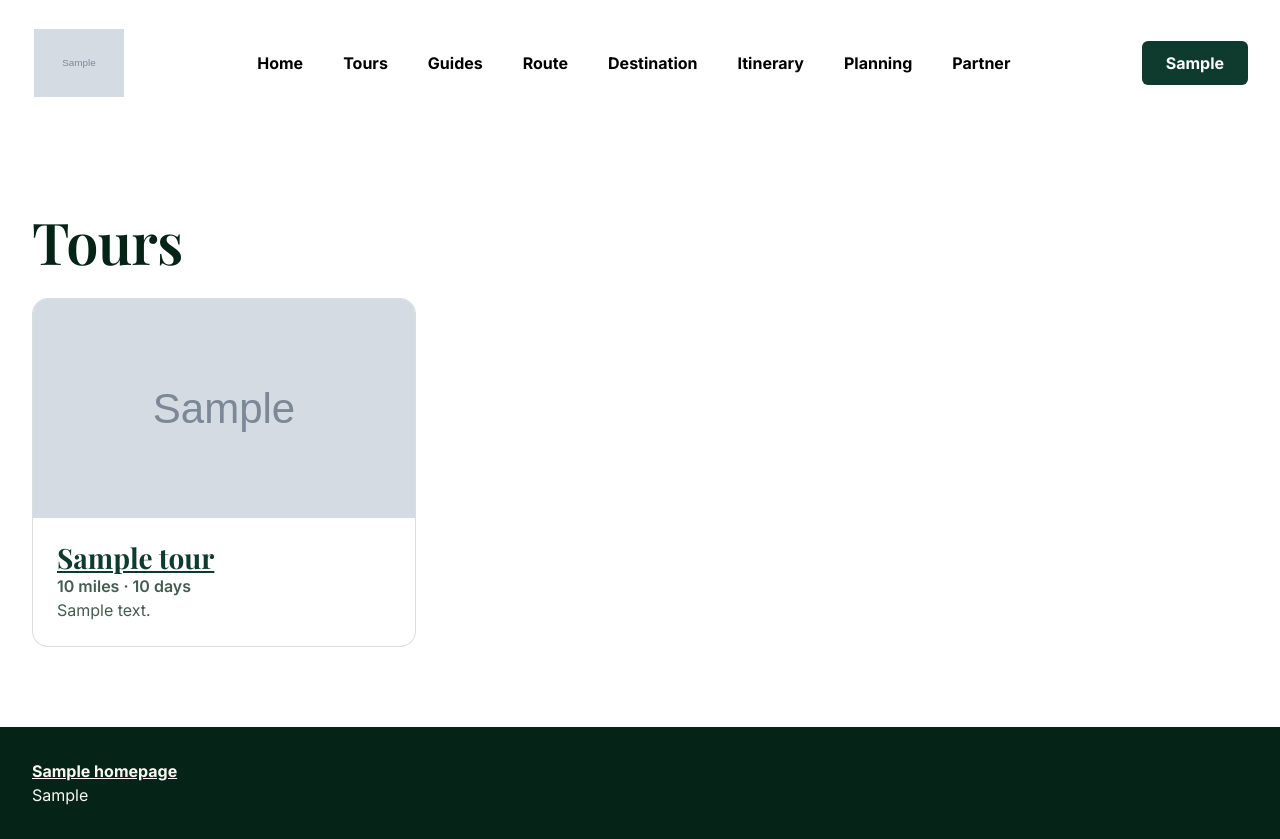
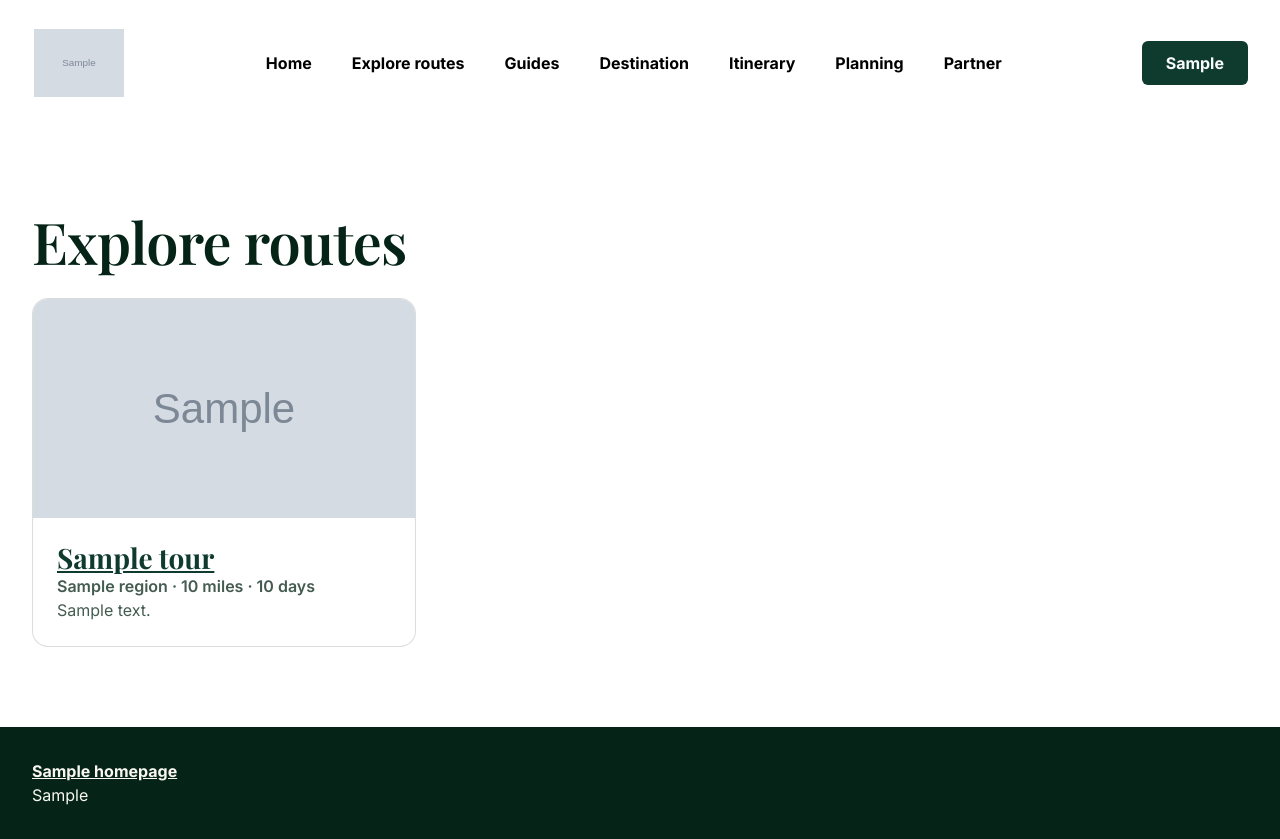
Before and after one commit to Griftersbar/EA600, a Django app: template templates/siteapp/tour_list.html in a window 1280 px wide. Run offline with Django 5.2, Linux system fonts and the light colour scheme; the template is opened without the code that fills it: most values are stand-ins (such as "Sample title", 1, 10 or a date in 2020); grey boxes marked "Sample" are stand-in pictures; parts of the project's set-up code (start-up, migrations or seed data) failed here and were passed over.

Commit message:
Make published routes easier to discover

```diff
--- a/siteapp/admin.py
+++ b/siteapp/admin.py
@@ -48,7 +48,7 @@ class TourAdmin(admin.ModelAdmin):
     list_display = ("title", "is_published", "position", "duration_days", "distance_miles")
     list_filter = ("is_published",)
     list_editable = ("is_published", "position")
-    search_fields = ("title", "summary", "slug")
+    search_fields = ("title", "region", "summary", "slug")
     prepopulated_fields = {"slug": ("title",)}
     autocomplete_fields = ("cover", "map_image", "gallery")
     inlines = (TourStopInline, ItineraryDayInline)
--- a/siteapp/builder_forms.py
+++ b/siteapp/builder_forms.py
@@ -39,7 +39,7 @@ class TourBuilderForm(forms.ModelForm):
     class Meta:
         model = Tour
         fields = (
-            "title", "slug", "summary", "description", "cover", "map_image", "gallery",
+            "title", "slug", "summary", "description", "region", "cover", "map_image", "gallery",
             "distance_miles", "duration_days", "counties", "start_finish", "best_season", "road_types", "position",
         )
         labels = {"slug": "URL slug", "position": "Catalogue order", "gallery": "Gallery photos"}
--- a/siteapp/models.py
+++ b/siteapp/models.py
@@ -66,6 +66,7 @@ class Tour(OrderedContent):
     slug = models.SlugField(max_length=160, unique=True, help_text="Part of the public URL. Keep it stable once published.")
     summary = models.TextField(help_text="Short introduction for the tour list.")
     description = models.TextField(blank=True)
+    region = models.CharField(max_length=120, blank=True, help_text="Shown on route cards.")
     cover = models.ForeignKey(Photo, on_delete=models.SET_NULL, null=True, blank=True, related_name="+")
     map_image = models.ForeignKey(Photo, on_delete=models.SET_NULL, null=True, blank=True, related_name="+")
     gallery = models.ManyToManyField(Photo, blank=True, related_name="+")
--- a/siteapp/views.py
+++ b/siteapp/views.py
@@ -62,7 +62,7 @@ def home(request):
 def tour_list(request):
     page = Paginator(published_tours(), 12).get_page(request.GET.get("page"))
     return render(request, "siteapp/tour_list.html", {
-        "homepage": homepage_content(), "page": page, "page_title": "Tours · EA600",
+        "homepage": homepage_content(), "page": page, "page_title": "Explore routes · EA600",
     })
 
 
--- a/templates/siteapp/builder/edit.html
+++ b/templates/siteapp/builder/edit.html
@@ -28,6 +28,7 @@
                     {% include "siteapp/builder/field.html" with field=form.slug %}
                     {% include "siteapp/builder/field.html" with field=form.summary full=True %}
                     {% include "siteapp/builder/field.html" with field=form.description full=True %}
+                    {% include "siteapp/builder/field.html" with field=form.region full=True %}
                     {% include "siteapp/builder/field.html" with field=form.distance_miles %}
                     {% include "siteapp/builder/field.html" with field=form.duration_days %}
                 </div>
--- a/templates/siteapp/home.html
+++ b/templates/siteapp/home.html
@@ -71,6 +71,7 @@
                 </aside>
             </div>
         </section>
+        {% if tours %}{% include "siteapp/includes/home_tours.html" %}{% endif %}
         <section class="page-section page-section--muted intro-section" id="about" aria-labelledby="about-title">
             <div class="container intro-section__inner">
                 <div class="intro-section__map-wrap" aria-hidden="true">
@@ -141,7 +142,6 @@
                 {% if stops %}{% include "siteapp/includes/route.html" %}{% endif %}
             </div>
         </section>
-        {% if tours %}{% include "siteapp/includes/home_tours.html" %}{% endif %}
         <section class="page-section" id="destinations" aria-labelledby="destinations-title">
             <div class="container">
                 <div class="destinations-section__row destinations-section__row--top">
--- a/templates/siteapp/includes/home_tours.html
+++ b/templates/siteapp/includes/home_tours.html
@@ -1,8 +1,8 @@
 <section class="page-section page-section--muted" id="tours" aria-labelledby="tours-title">
     <div class="container">
         <header class="tour-section-heading">
-            <h2 class="heading-section" id="tours-title">Explore the tours</h2>
-            <a class="btn btn--primary" href="{% url 'tour_list' %}">View all tours</a>
+            <h2 class="heading-section" id="tours-title">Explore routes</h2>
+            <a class="btn btn--primary" href="{% url 'tour_list' %}">View all routes</a>
         </header>
         <div class="tour-grid">
             {% for entry in tours %}{% include "siteapp/includes/tour_card.html" %}{% endfor %}
--- a/templates/siteapp/includes/site_header.html
+++ b/templates/siteapp/includes/site_header.html
@@ -34,9 +34,8 @@
                 </button>
                 <nav id="primary-nav" class="nav" aria-label="Primary">
                     <a class="nav__link{% if is_home %} is-active{% endif %}" href="{% if not is_home %}{% url 'home' %}{% endif %}#top"{% if is_home %} data-nav-link{% endif %}>Home</a>
-                    <a class="nav__link" href="{% url 'tour_list' %}">Tours</a>
+                    <a class="nav__link" href="{% url 'tour_list' %}"{% if request.resolver_match.url_name == 'tour_list' %} aria-current="page"{% endif %}>Explore routes</a>
                     <a class="nav__link" href="{% url 'wagtail_serve' '' %}">Guides</a>
-                    <a class="nav__link" href="{% if not is_home %}{% url 'home' %}{% endif %}#routes"{% if is_home %} data-nav-link{% endif %}>Route</a>
                     <a class="nav__link" href="{% if not is_home %}{% url 'home' %}{% endif %}#destinations"{% if is_home %} data-nav-link{% endif %}>Destination</a>
                     <a class="nav__link" href="{% if not is_home %}{% url 'home' %}{% endif %}#itinerary"{% if is_home %} data-nav-link{% endif %}>Itinerary</a>
                     <a class="nav__link" href="{% if not is_home %}{% url 'home' %}{% endif %}#planning"{% if is_home %} data-nav-link{% endif %}>Planning</a>
--- a/templates/siteapp/includes/tour_card.html
+++ b/templates/siteapp/includes/tour_card.html
@@ -7,8 +7,9 @@
     {% endif %}
     <div class="tour-card__body">
         <h3><a href="{{ entry.get_absolute_url }}">{{ entry.title }}</a></h3>
-        {% if entry.distance_miles or entry.duration_days %}
+        {% if entry.region or entry.distance_miles or entry.duration_days %}
             <p class="tour-card__meta">
+                {% if entry.region %}{{ entry.region }}{% if entry.distance_miles or entry.duration_days %} · {% endif %}{% endif %}
                 {% if entry.distance_miles %}{{ entry.distance_miles }} miles{% endif %}
                 {% if entry.distance_miles and entry.duration_days %} · {% endif %}
                 {% if entry.duration_days %}{{ entry.duration_days }} day{{ entry.duration_days|pluralize }}{% endif %}
--- a/templates/siteapp/tour_detail.html
+++ b/templates/siteapp/tour_detail.html
@@ -5,7 +5,7 @@
     {% endif %}
     <section class="page-section">
         <div class="container">
-            <a class="content-page__back" href="{% url 'tour_list' %}">All tours</a>
+            <a class="content-page__back" href="{% url 'tour_list' %}">All routes</a>
             <h1 class="heading-section content-page__title">{{ tour.title }}</h1>
             <p class="text-lead">{{ tour.summary|linebreaksbr }}</p>
             {% if tour.cover %}
--- a/templates/siteapp/tour_list.html
+++ b/templates/siteapp/tour_list.html
@@ -2,16 +2,16 @@
 {% block content %}
     <section class="page-section">
         <div class="container">
-            <h1 class="heading-section content-page__title">Tours</h1>
+            <h1 class="heading-section content-page__title">Explore routes</h1>
             {% if page.object_list %}
                 <div class="tour-grid">
                     {% for entry in page %}{% include "siteapp/includes/tour_card.html" %}{% endfor %}
                 </div>
             {% else %}
-                <p>No tours are available yet.</p>
+                <p>No routes are available yet.</p>
             {% endif %}
             {% if page.has_other_pages %}
-                <nav class="tour-pages" aria-label="Tour pages">
+                <nav class="tour-pages" aria-label="Route pages">
                     {% if page.has_previous %}<a class="btn btn--secondary" href="?page={{ page.previous_page_number }}">Previous</a>{% endif %}
                     <span>Page {{ page.number }} of {{ page.paginator.num_pages }}</span>
                     {% if page.has_next %}<a class="btn btn--secondary" href="?page={{ page.next_page_number }}">Next</a>{% endif %}
```
Also changed, not shown: siteapp/test_builder.py (+11 -0 lines), siteapp/migrations/0003_tour_region.py (added).
